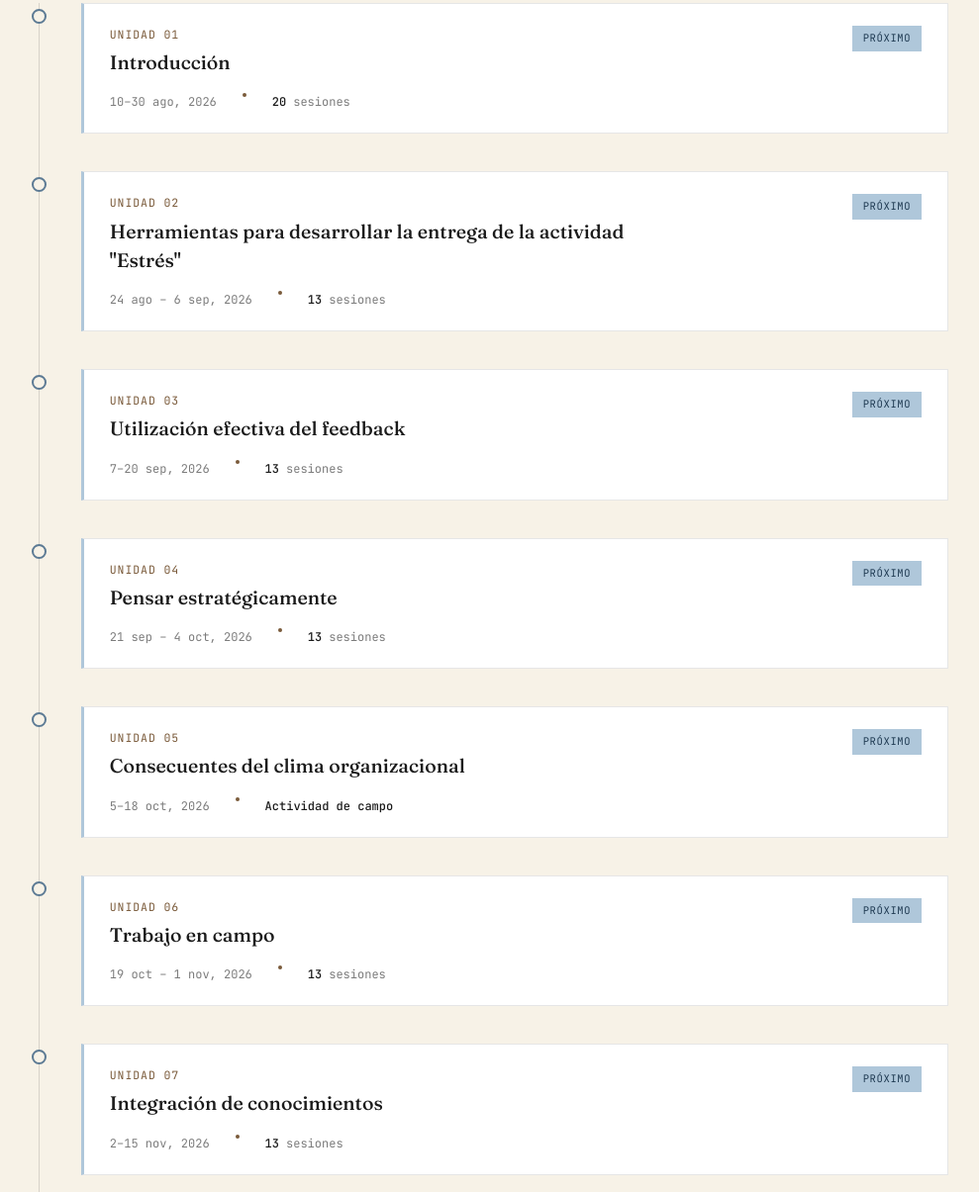
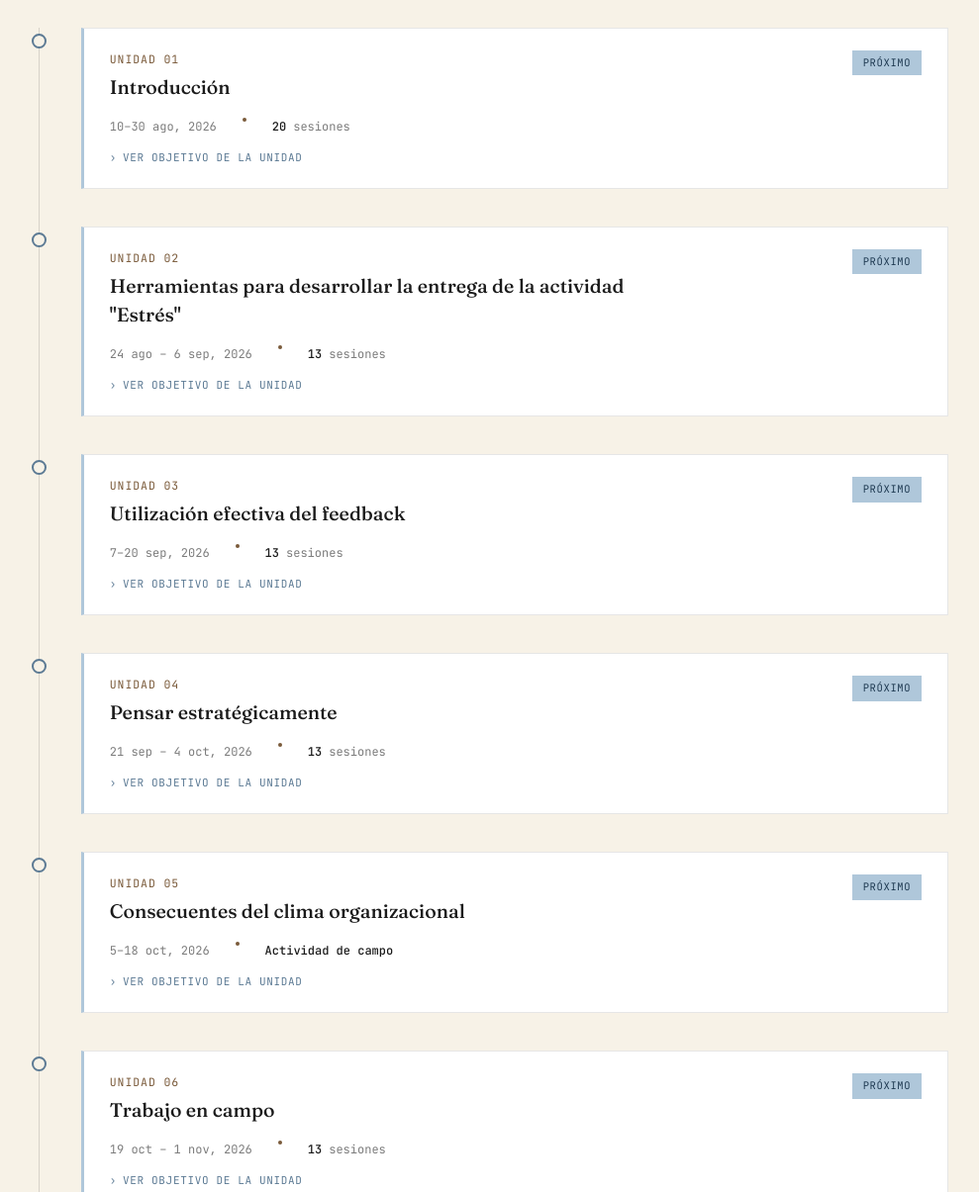
Before and after one commit to edgarzamarripa-glitch/Calendario_Clima_Laboral, a plain HTML site: page index.html in a window 1280 px wide. Shown: the part 775-1980 px from the top of the page at 99% size, without its empty margins (65-1054 px from the left). Drawn offline with nearby package versions, Linux system fonts and the light colour scheme.

Commit message:
Update index.html

```diff
--- a/index.html
+++ b/index.html
@@ -2,7 +2,8 @@
 <html lang="es">
 <head>
 
-    <script>
+
+<script>
     (function() {
         document.addEventListener('contextmenu', function(e) {
             e.preventDefault();
@@ -38,6 +39,7 @@
     </script>
 
 
+
 <meta charset="UTF-8">
 <meta name="viewport" content="width=device-width, initial-scale=1.0">
 <title>Calendario · Evaluación del Clima Laboral · 2026-B</title>
@@ -66,7 +68,6 @@
   }
   ::selection{background:var(--verde-suave);color:var(--negro);}
 
-  /* ---- top bar ---- */
   .topbar{
     background:var(--plumbago);
     color:var(--blanco);
@@ -95,7 +96,6 @@
     letter-spacing:.08em;
   }
 
-  /* ---- hero ---- */
   .hero{
     padding:72px 6vw 56px;
     border-bottom:1px solid rgba(27,27,27,.08);
@@ -157,7 +157,6 @@
     color:var(--gris);
   }
 
-  /* ---- progress ---- */
   .progress-wrap{
     padding:34px 6vw 0;
     max-width:1100px;
@@ -177,7 +176,6 @@
   .progress-track{
     height:6px;
     background:var(--beige);
-    border-radius:0;
     overflow:hidden;
     position:relative;
   }
@@ -188,7 +186,6 @@
     transition:width 1s ease;
   }
 
-  /* ---- filters ---- */
   .filters{
     padding:40px 6vw 0;
     display:flex;
@@ -214,7 +211,6 @@
     color:var(--blanco);
   }
 
-  /* ---- timeline ---- */
   .timeline{
     padding:48px 6vw 90px;
     max-width:1100px;
@@ -233,7 +229,6 @@
     position:relative;
     padding-left:70px;
     padding-bottom:38px;
-    transition:opacity .25s ease, max-height .25s ease;
   }
   .module:last-child{padding-bottom:0;}
   .module.hidden{display:none;}
@@ -256,12 +251,12 @@
     border:1px solid rgba(27,27,27,.1);
     border-left:3px solid var(--beige);
     padding:22px 26px;
-    transition:border-color .2s ease, transform .2s ease;
+    transition:border-color .2s ease;
   }
   .module[data-status="en-curso"] .module-card{border-left-color:var(--verde-suave);}
   .module[data-status="completado"] .module-card{border-left-color:var(--gris);}
   .module[data-status="proximo"] .module-card{border-left-color:var(--azul-suave);}
-  .module-card:hover{transform:translateX(3px);border-color:rgba(27,27,27,.22);}
+  .module-card:hover{border-color:rgba(27,27,27,.22);}
 
   .module-top{
     display:flex;
@@ -269,6 +264,7 @@
     align-items:flex-start;
     gap:16px;
     flex-wrap:wrap;
+    cursor:pointer;
   }
   .module-index{
     font-family:'JetBrains Mono',monospace;
@@ -318,7 +314,71 @@
   .meta-item{display:flex;align-items:center;gap:7px;}
   .dot-sep{width:4px;height:4px;background:var(--tierra);border-radius:50%;flex-shrink:0;}
 
-  /* ---- footer ---- */
+  .toggle-hint{
+    margin-top:14px;
+    font-family:'JetBrains Mono',monospace;
+    font-size:11px;
+    text-transform:uppercase;
+    letter-spacing:.06em;
+    color:var(--plumbago);
+    display:flex;
+    align-items:center;
+    gap:6px;
+  }
+  .toggle-hint .arrow{
+    display:inline-block;
+    transition:transform .2s ease;
+  }
+  .module.open .toggle-hint .arrow{transform:rotate(90deg);}
+
+  .objetivo-panel{
+    max-height:0;
+    overflow:hidden;
+    transition:max-height .3s ease;
+  }
+  .module.open .objetivo-panel{max-height:900px;}
+  .objetivo-inner{
+    margin-top:18px;
+    padding-top:18px;
+    border-top:1px solid rgba(27,27,27,.1);
+  }
+  .objetivo-label{
+    font-family:'JetBrains Mono',monospace;
+    font-size:11px;
+    text-transform:uppercase;
+    letter-spacing:.08em;
+    color:var(--tierra);
+    margin-bottom:10px;
+    display:block;
+  }
+  .objetivo-inner ul{
+    list-style:none;
+    display:flex;
+    flex-direction:column;
+    gap:10px;
+  }
+  .objetivo-inner li{
+    font-size:14.5px;
+    color:var(--negro);
+    opacity:.85;
+    padding-left:16px;
+    position:relative;
+  }
+  .objetivo-inner li::before{
+    content:"";
+    position:absolute;
+    left:0;
+    top:8px;
+    width:5px;height:5px;
+    background:var(--verde-suave);
+    border-radius:50%;
+  }
+  .objetivo-inner p{
+    font-size:14.5px;
+    color:var(--negro);
+    opacity:.85;
+  }
+
   .footer{
     padding:26px 6vw 34px;
     border-top:1px solid rgba(27,27,27,.1);
@@ -342,14 +402,14 @@
 <body>
 
 <div class="topbar">
-  <div class="brand"><span class="brand-mark"></span>UJED · Planeación Académica del Semestre 2026-B</div>
+  <div class="brand"><span class="brand-mark"></span>UJED ·  Planeación Académica</div>
   <div class="tag">Semestre 2026-B</div>
 </div>
 
 <section class="hero">
   <span class="eyebrow">Calendario de sesiones</span>
   <h1>Evaluación del <em>clima laboral</em></h1>
-  <p class="sub">Distribución de módulos del taller, del 10 de agosto al 29 de noviembre de 2026. Ocho unidades secuenciales, cada una con su ventana de aplicación y número de sesiones.</p>
+  <p class="sub">Distribución de módulos del taller, del 10 de agosto al 29 de noviembre de 2026. Ocho unidades secuenciales, cada una con su ventana de aplicación, número de sesiones y objetivo de aprendizaje.</p>
 
   <div class="hero-stats">
     <div class="stat"><div class="num">8</div><div class="lbl">Módulos</div></div>
@@ -377,20 +437,41 @@
 <div class="timeline" id="timeline"></div>
 
 <div class="footer">
-  <span>Consultoría de Procesos · Semestre 2026B</span>
-  <span>Actualizado automáticamente según la fecha de consulta</span>
+  <span>Consultoría de Procesos ·  Planeación Académica</span>
+  <span>Actualizado automáticamente según la fecha de consulta · Clic en cada unidad para ver su objetivo</span>
 </div>
 
 <script>
 const modulos = [
-  {n:1, titulo:'Introducción', inicio:'2026-08-10', fin:'2026-08-30', sesiones:20},
-  {n:2, titulo:'Herramientas para desarrollar la entrega de la actividad "Estrés"', inicio:'2026-08-24', fin:'2026-09-06', sesiones:13},
-  {n:3, titulo:'Utilización efectiva del feedback', inicio:'2026-09-07', fin:'2026-09-20', sesiones:13},
-  {n:4, titulo:'Pensar estratégicamente', inicio:'2026-09-21', fin:'2026-10-04', sesiones:13},
-  {n:5, titulo:'Consecuentes del clima organizacional', inicio:'2026-10-05', fin:'2026-10-18', sesiones:null, tipo:'Actividad de campo'},
-  {n:6, titulo:'Trabajo en campo', inicio:'2026-10-19', fin:'2026-11-01', sesiones:13},
-  {n:7, titulo:'Integración de conocimientos', inicio:'2026-11-02', fin:'2026-11-15', sesiones:13},
-  {n:8, titulo:'Integración de conocimientos', inicio:'2026-11-16', fin:'2026-11-29', sesiones:13},
+  {n:1, titulo:'Introducción', inicio:'2026-08-10', fin:'2026-08-30', sesiones:20, objetivo:[
+    'Compartir con el grupo intereses, necesidades e inquietudes que permitan interactuar entre compañeros y maestro.',
+    'Identificar conceptos básicos del clima laboral y su importancia para el funcionamiento de una organización.',
+    'Contar con un espacio de intercambio y dudas del presente módulo, así como interacciones diversas entre facilitador y estudiantes.',
+    'Analizar cuatro teorías del aprendizaje con la finalidad de realizar una autoevaluación en dos vertientes: personal y laboral.'
+  ]},
+  {n:2, titulo:'Herramientas para desarrollar la entrega de la actividad "Estrés"', inicio:'2026-08-24', fin:'2026-09-06', sesiones:13, objetivo:[
+    'Desarrollar habilidades para la mejora y manejo del estrés en una organización a partir del planteamiento de un caso.',
+    'Realizar una coevaluación sobre el tema de justicia social, trabajo y factores psicosociales con la finalidad de conocer diferentes puntos de vista desde diversas perspectivas.'
+  ]},
+  {n:3, titulo:'Utilización efectiva del feedback', inicio:'2026-09-07', fin:'2026-09-20', sesiones:13, objetivo:[
+    'Conocer, mediante el estudio del documento "Cómo dar feedback efectivo", los elementos que fomentan y dan sentido a un feedback efectivo, desarrollando habilidades para su implementación práctica en una organización.'
+  ]},
+  {n:4, titulo:'Pensar estratégicamente', inicio:'2026-09-21', fin:'2026-10-04', sesiones:13, objetivo:[
+    'Aplicar los principios del pensamiento estratégico a un caso real, diseñando una propuesta concreta que impulse el éxito organizacional mediante la identificación de oportunidades, análisis de información, priorización de acciones y evaluación de trade-offs.'
+  ]},
+  {n:5, titulo:'Consecuentes del clima organizacional', inicio:'2026-10-05', fin:'2026-10-18', sesiones:null, tipo:'Actividad de campo', objetivo:[
+    'Que el estudiante analice y comprenda los conceptos, métodos de medición e impactos del clima organizacional en la salud y el desempeño de los trabajadores, basándose en hallazgos de estudios realizados en población mexicana, para aplicar este conocimiento en futuros diagnósticos y propuestas de intervención.'
+  ]},
+  {n:6, titulo:'Trabajo en campo', inicio:'2026-10-19', fin:'2026-11-01', sesiones:13, objetivo:[
+    'El participante será capaz de diseñar una propuesta de intervención basada en el ciclo PHVA (Planificar, Hacer, Verificar, Actuar) para mejorar un proceso específico de su práctica educativa o gestión institucional, fundamentándola en un diagnóstico real y en los principios de la mejora continua.'
+  ]},
+  {n:7, titulo:'Integración de conocimientos', inicio:'2026-11-02', fin:'2026-11-15', sesiones:13, objetivo:[
+    'Planificación y ejecución de una negociación efectiva: aplicación práctica basada en un estudio de caso.',
+    'Objetivo general: al finalizar este proyecto, el estudiante será capaz de diseñar, analizar y ejecutar una estrategia de negociación integral, aplicando los conceptos, técnicas y herramientas estudiadas en el documento "Negociación", con base en un caso real o simulado.'
+  ]},
+  {n:8, titulo:'Integración de conocimientos', inicio:'2026-11-16', fin:'2026-11-29', sesiones:13, objetivo:[
+    'Reconocer los conocimientos adquiridos en las diversas actividades desarrolladas para identificar cuáles son las áreas de oportunidad como profesional, con el fin de enfocarse en el desarrollo de estas.'
+  ]},
 ];
 
 const meses = ['ene','feb','mar','abr','may','jun','jul','ago','sep','oct','nov','dic'];
@@ -427,6 +508,9 @@ modulos.forEach(m=>{
   const sesionesTxt = m.sesiones !== null
     ? `<span class="meta-item"><b>${m.sesiones}</b> sesiones</span>`
     : `<span class="meta-item"><b>${m.tipo}</b></span>`;
+  const objetivoItems = m.objetivo.length > 1
+    ? `<ul>${m.objetivo.map(o=>`<li>${o}</li>`).join('')}</ul>`
+    : `<p>${m.objetivo[0]}</p>`;
   div.innerHTML = `
     <div class="module-dot"></div>
     <div class="module-card">
@@ -442,9 +526,25 @@ modulos.forEach(m=>{
         <span class="dot-sep"></span>
         ${sesionesTxt}
       </div>
+      <div class="toggle-hint"><span class="arrow">›</span>Ver objetivo de la unidad</div>
+      <div class="objetivo-panel">
+        <div class="objetivo-inner">
+          <span class="objetivo-label">Objetivo de la unidad</span>
+          ${objetivoItems}
+        </div>
+      </div>
     </div>
   `;
   timeline.appendChild(div);
+});
+
+document.querySelectorAll('.module').forEach(mod=>{
+  mod.querySelector('.module-top').addEventListener('click', ()=>{
+    mod.classList.toggle('open');
+  });
+  mod.querySelector('.toggle-hint').addEventListener('click', ()=>{
+    mod.classList.toggle('open');
+  });
 });
 
 document.querySelectorAll('.filter-btn').forEach(btn=>{
```
